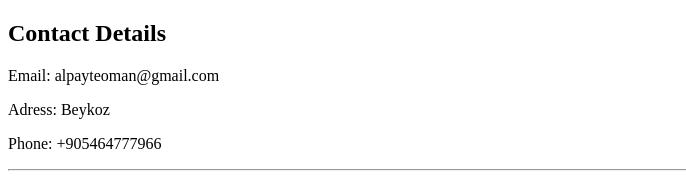
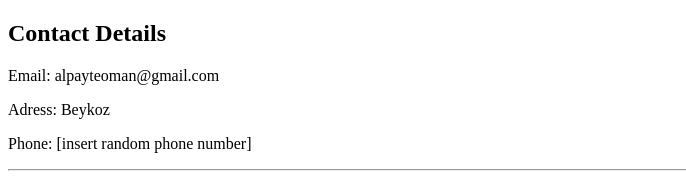
Before and after one commit to alpayteoman/cv, a plain HTML site: page contact.html in a window 1280 px wide. Shown: the top 176 px of the page, without its empty margins (0-686 px from the left). Drawn offline with Linux system fonts and the light colour scheme.

Commit message:
Update contact.html

```diff
--- a/contact.html
+++ b/contact.html
@@ -10,7 +10,7 @@
 <body>
   <p>Email: alpayteoman@gmail.com</p>
   <p>Adress: Beykoz</p>
-  <p>Phone: +905464777966</p>
+  <p>Phone: [insert random phone number]</p>
   <hr>
   <form action="mailto:alpayteoman@gmail.com" method="post" enctype="text/plain">
     <label for="">İsminiz nedir?</label>
```
